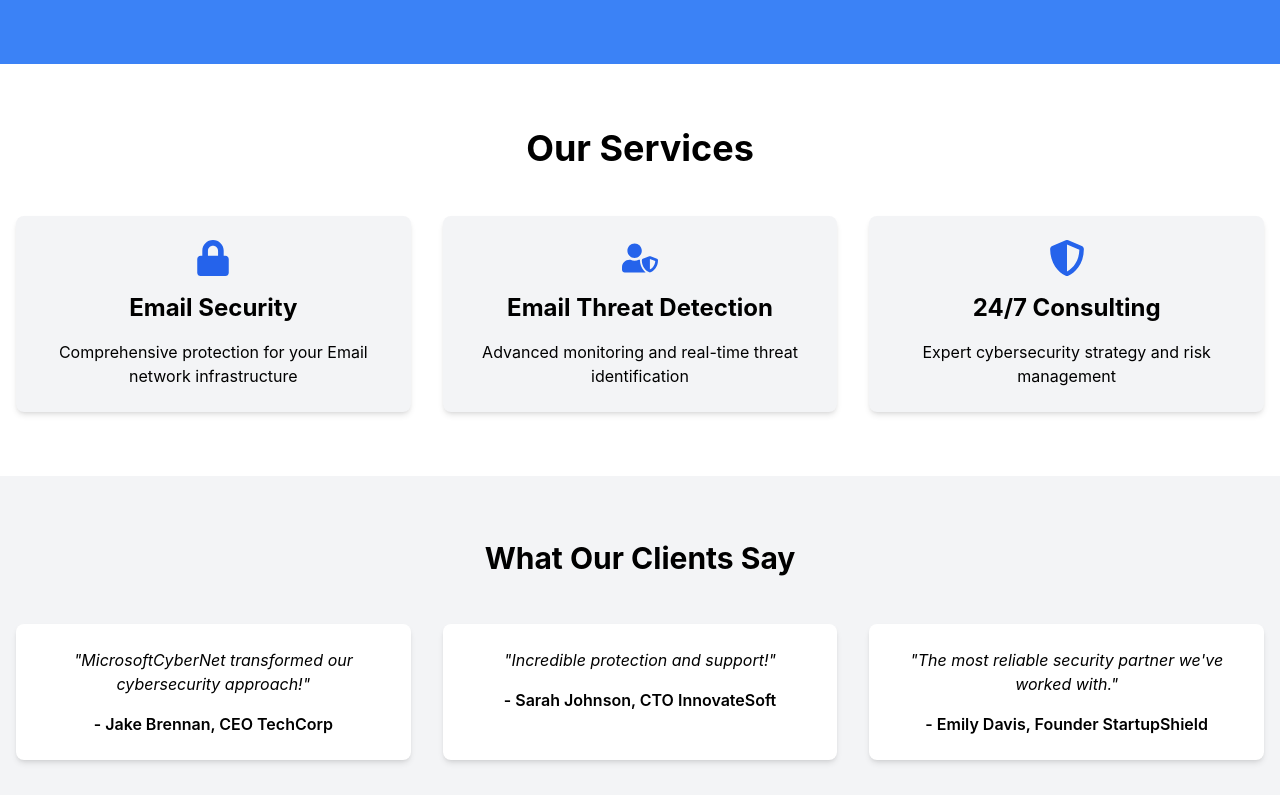
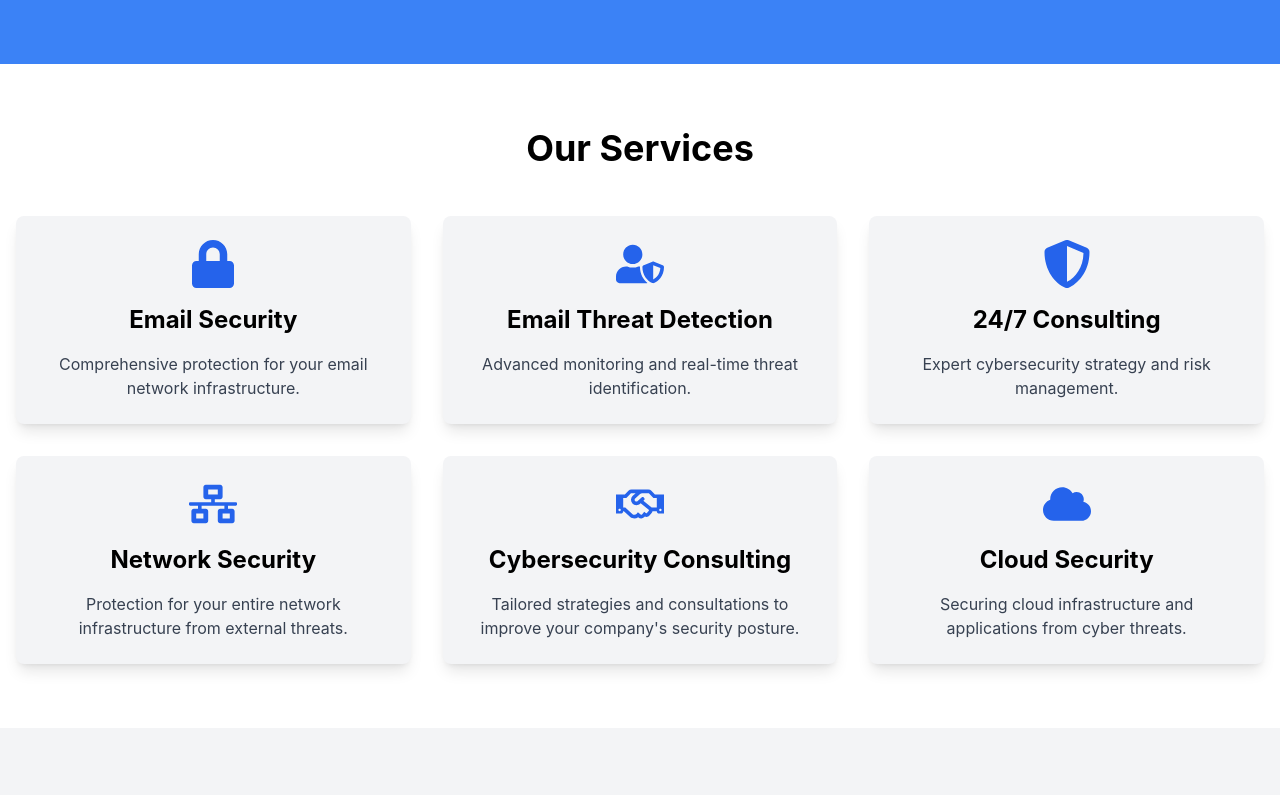
Before and after one commit to Richcoda/my-cybersecurity-app, a React (Create React App) app: page / in a window 1280 px wide. Shown: the part 320-1115 px from the top of the page. Built offline with nearby package versions, Linux system fonts and the light colour scheme.

Commit message:
more services

```diff
--- a/src/components/Services.tsx
+++ b/src/components/Services.tsx
@@ -1,27 +1,53 @@
 // src/components/Services.tsx
 import React from 'react';
-import { FaLock, FaUserShield, FaShieldAlt } from 'react-icons/fa';
+import { FaLock, FaUserShield, FaShieldAlt, FaNetworkWired, FaRegHandshake, FaCloud } from 'react-icons/fa';
 
 const Services: React.FC = () => {
   return (
     <section id="services" className="py-16 bg-white">
-      <div className="container mx-auto text-center">
+      <div className="container mx-auto text-center px-4">
         <h2 className="text-4xl font-bold mb-12">Our Services</h2>
-        <div className="grid grid-cols-1 sm:grid-cols-2 md:grid-cols-3 gap-8 px-4">
-          <div className="bg-gray-100 p-6 rounded-lg shadow-md">
-            <FaLock className="text-4xl mx-auto mb-4 text-blue-600" />
+        <div className="grid grid-cols-1 sm:grid-cols-2 md:grid-cols-3 lg:grid-cols-3 gap-8">
+          {/* First Service */}
+          <div className="bg-gray-100 p-6 rounded-lg shadow-lg hover:shadow-xl transition-shadow duration-300 ease-in-out">
+            <FaLock className="text-5xl mx-auto mb-4 text-blue-600" />
             <h3 className="text-2xl font-bold mb-4">Email Security</h3>
-            <p>Comprehensive protection for your Email network infrastructure</p>
+            <p className="text-gray-700">Comprehensive protection for your email network infrastructure.</p>
           </div>
-          <div className="bg-gray-100 p-6 rounded-lg shadow-md">
-            <FaUserShield className="text-4xl mx-auto mb-4 text-blue-600" />
+
+          {/* Second Service */}
+          <div className="bg-gray-100 p-6 rounded-lg shadow-lg hover:shadow-xl transition-shadow duration-300 ease-in-out">
+            <FaUserShield className="text-5xl mx-auto mb-4 text-blue-600" />
             <h3 className="text-2xl font-bold mb-4">Email Threat Detection</h3>
-            <p>Advanced monitoring and real-time threat identification</p>
+            <p className="text-gray-700">Advanced monitoring and real-time threat identification.</p>
           </div>
-          <div className="bg-gray-100 p-6 rounded-lg shadow-md">
-            <FaShieldAlt className="text-4xl mx-auto mb-4 text-blue-600" />
+
+          {/* Third Service */}
+          <div className="bg-gray-100 p-6 rounded-lg shadow-lg hover:shadow-xl transition-shadow duration-300 ease-in-out">
+            <FaShieldAlt className="text-5xl mx-auto mb-4 text-blue-600" />
             <h3 className="text-2xl font-bold mb-4">24/7 Consulting</h3>
-            <p>Expert cybersecurity strategy and risk management</p>
+            <p className="text-gray-700">Expert cybersecurity strategy and risk management.</p>
+          </div>
+
+          {/* Fourth Service */}
+          <div className="bg-gray-100 p-6 rounded-lg shadow-lg hover:shadow-xl transition-shadow duration-300 ease-in-out">
+            <FaNetworkWired className="text-5xl mx-auto mb-4 text-blue-600" />
+            <h3 className="text-2xl font-bold mb-4">Network Security</h3>
+            <p className="text-gray-700">Protection for your entire network infrastructure from external threats.</p>
+          </div>
+
+          {/* Fifth Service */}
+          <div className="bg-gray-100 p-6 rounded-lg shadow-lg hover:shadow-xl transition-shadow duration-300 ease-in-out">
+            <FaRegHandshake className="text-5xl mx-auto mb-4 text-blue-600" />
+            <h3 className="text-2xl font-bold mb-4">Cybersecurity Consulting</h3>
+            <p className="text-gray-700">Tailored strategies and consultations to improve your company's security posture.</p>
+          </div>
+
+          {/* Sixth Service */}
+          <div className="bg-gray-100 p-6 rounded-lg shadow-lg hover:shadow-xl transition-shadow duration-300 ease-in-out">
+            <FaCloud className="text-5xl mx-auto mb-4 text-blue-600" />
+            <h3 className="text-2xl font-bold mb-4">Cloud Security</h3>
+            <p className="text-gray-700">Securing cloud infrastructure and applications from cyber threats.</p>
           </div>
         </div>
       </div>
--- a/src/components/Testimonials.tsx
+++ b/src/components/Testimonials.tsx
@@ -4,21 +4,21 @@ import React from 'react';
 const Testimonials: React.FC = () => {
   return (
     <section className="bg-gray-100 py-16">
-      <div className="container mx-auto text-center">
+      <div className="container mx-auto text-center px-4">
         <h2 className="text-3xl font-bold mb-12">What Our Clients Say</h2>
-        {/* Responsive grid layout */}
-        <div className="grid grid-cols-1 sm:grid-cols-2 md:grid-cols-3 gap-8 px-4">
-          <div className="bg-white p-6 rounded-lg shadow-md">
-            <p className="mb-4 italic">"MicrosoftCyberNet transformed our cybersecurity approach!"</p>
-            <p className="font-semibold">- Jake Brennan, CEO TechCorp</p>
+        {/* Responsive grid layout with hover effects */}
+        <div className="grid grid-cols-1 sm:grid-cols-2 md:grid-cols-3 gap-8">
+          <div className="bg-white p-6 rounded-lg shadow-lg hover:shadow-xl transition-shadow duration-300 ease-in-out">
+            <p className="mb-4 italic text-lg text-gray-600">"MicrosoftCyberNet transformed our cybersecurity approach!"</p>
+            <p className="font-semibold text-xl text-gray-800">- Jake Brennan, CEO TechCorp</p>
           </div>
-          <div className="bg-white p-6 rounded-lg shadow-md">
-            <p className="mb-4 italic">"Incredible protection and support!"</p>
-            <p className="font-semibold">- Sarah Johnson, CTO InnovateSoft</p>
+          <div className="bg-white p-6 rounded-lg shadow-lg hover:shadow-xl transition-shadow duration-300 ease-in-out">
+            <p className="mb-4 italic text-lg text-gray-600">"Incredible protection and support!"</p>
+            <p className="font-semibold text-xl text-gray-800">- Sarah Johnson, CTO InnovateSoft</p>
           </div>
-          <div className="bg-white p-6 rounded-lg shadow-md">
-            <p className="mb-4 italic">"The most reliable security partner we've worked with."</p>
-            <p className="font-semibold">- Emily Davis, Founder StartupShield</p>
+          <div className="bg-white p-6 rounded-lg shadow-lg hover:shadow-xl transition-shadow duration-300 ease-in-out">
+            <p className="mb-4 italic text-lg text-gray-600">"The most reliable security partner we've worked with."</p>
+            <p className="font-semibold text-xl text-gray-800">- Emily Davis, Founder StartupShield</p>
           </div>
         </div>
       </div>
```
